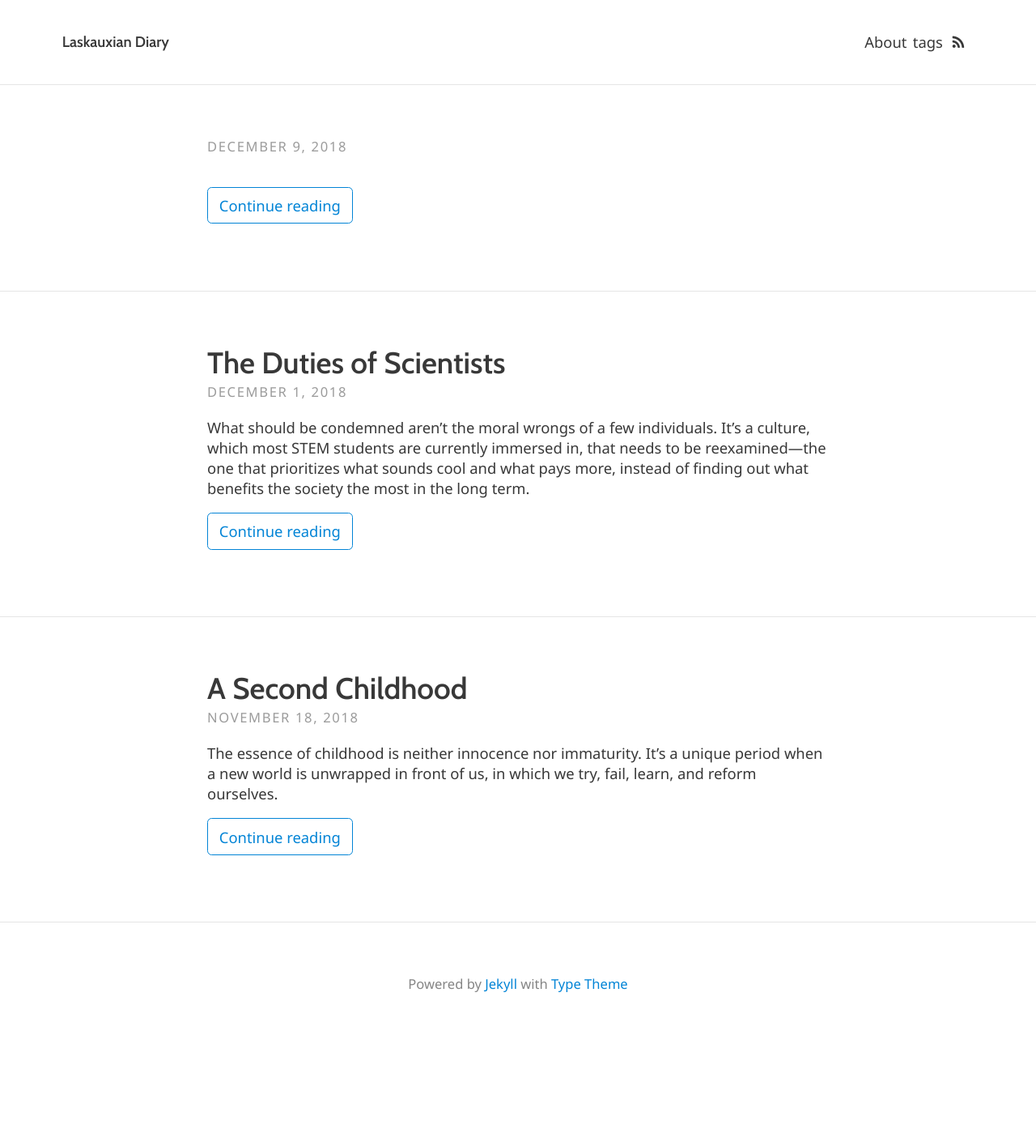
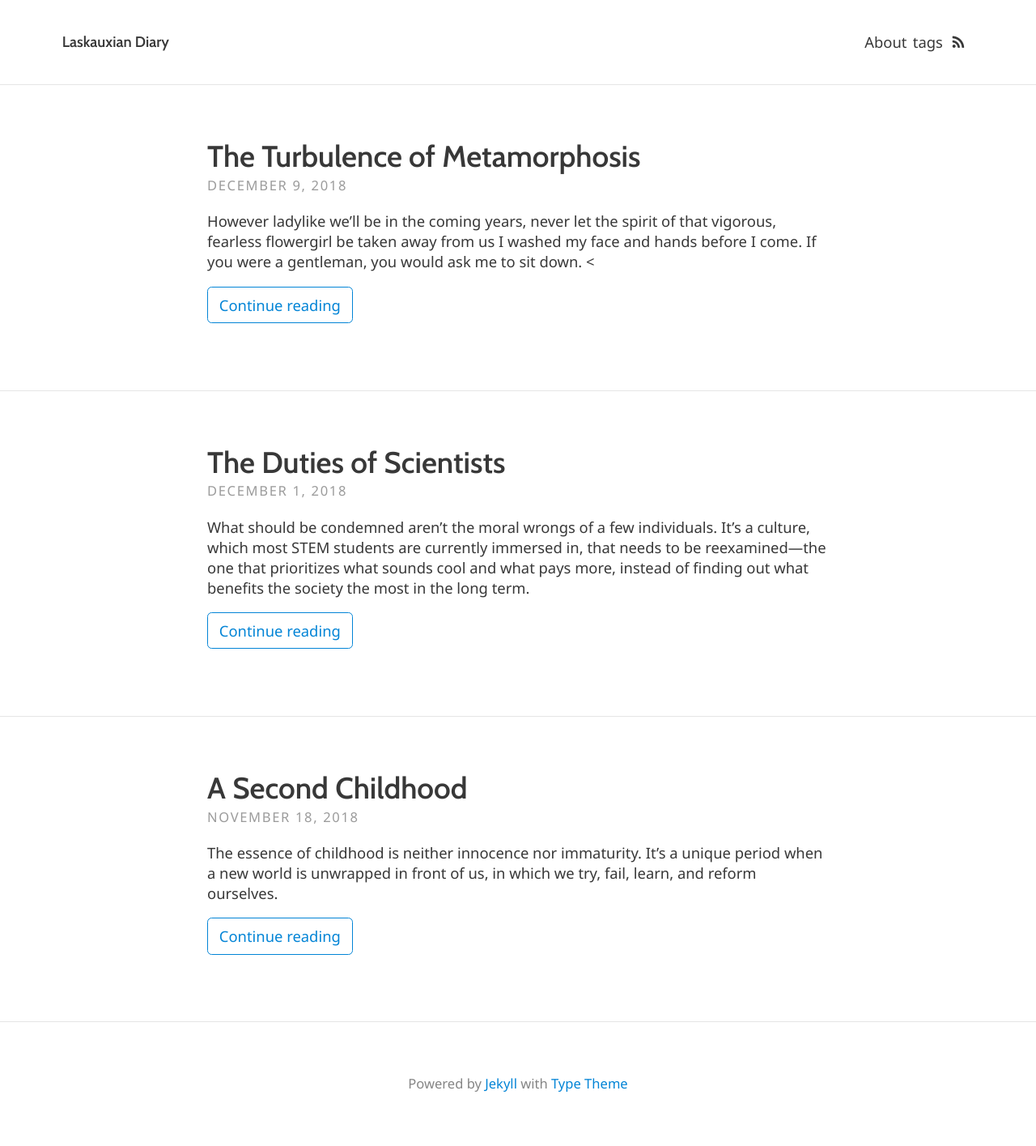
Before and after one commit to laskaux/laskaux.github.io, a Jekyll site: the page built from index.html, in a window 1280 px wide. Shown: the whole page at 81% size. Built offline with Jekyll 4.4.1, drawn with Linux system fonts in a browser that asks for light colours; the list of posts is cut into pages by our own code; before the commit the page ends 1292 px from its top, so only the background shows below that.

Commit message:
text only

```diff
--- a/_posts/2018-12-09-my-fair-lady.md
+++ b/_posts/2018-12-09-my-fair-lady.md
@@ -3,7 +3,7 @@ layout: post
 title: The Turbulence of Metamorphosis
 subtitle: A Personal Review of <em>My Fair Lady <br /><br />
 
-excerpt: However ladylike we’ll be in the coming years, never let the spirit of that vigorous, fearless flowergirl be taken away from us: < <br />
+excerpt: However ladylike we’ll be in the coming years, never let the spirit of that vigorous, fearless flowergirl be taken away from us I washed my face and hands before I come. If you were a gentleman, you would ask me to sit down. < <br />
 
 tags: theater
 ---
```
